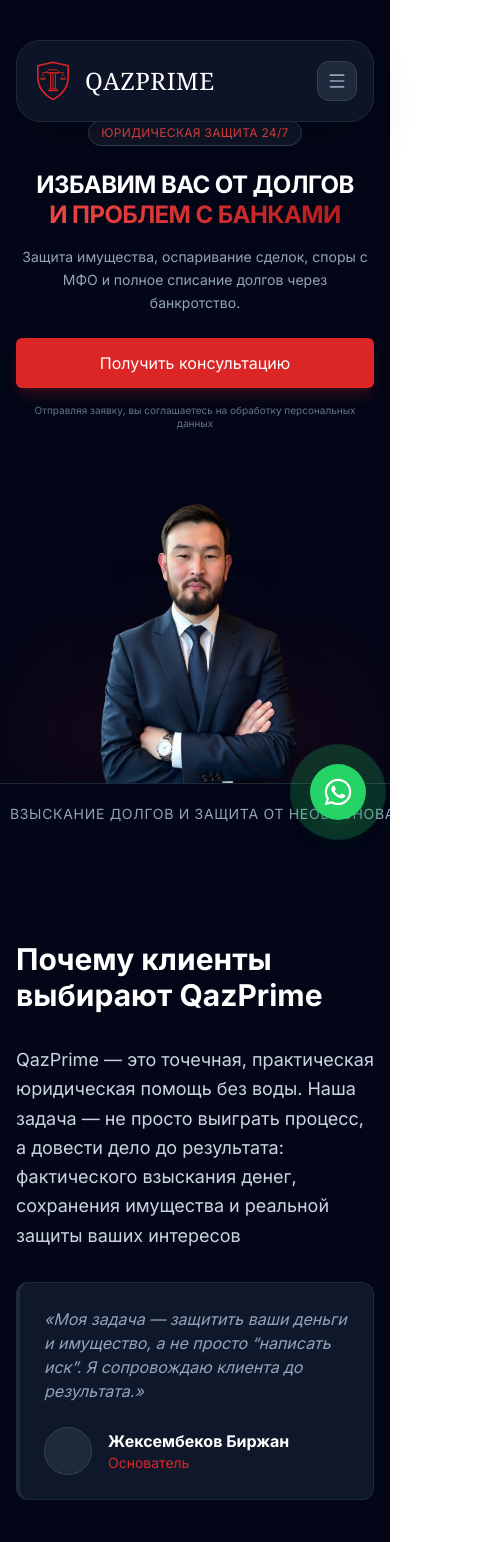
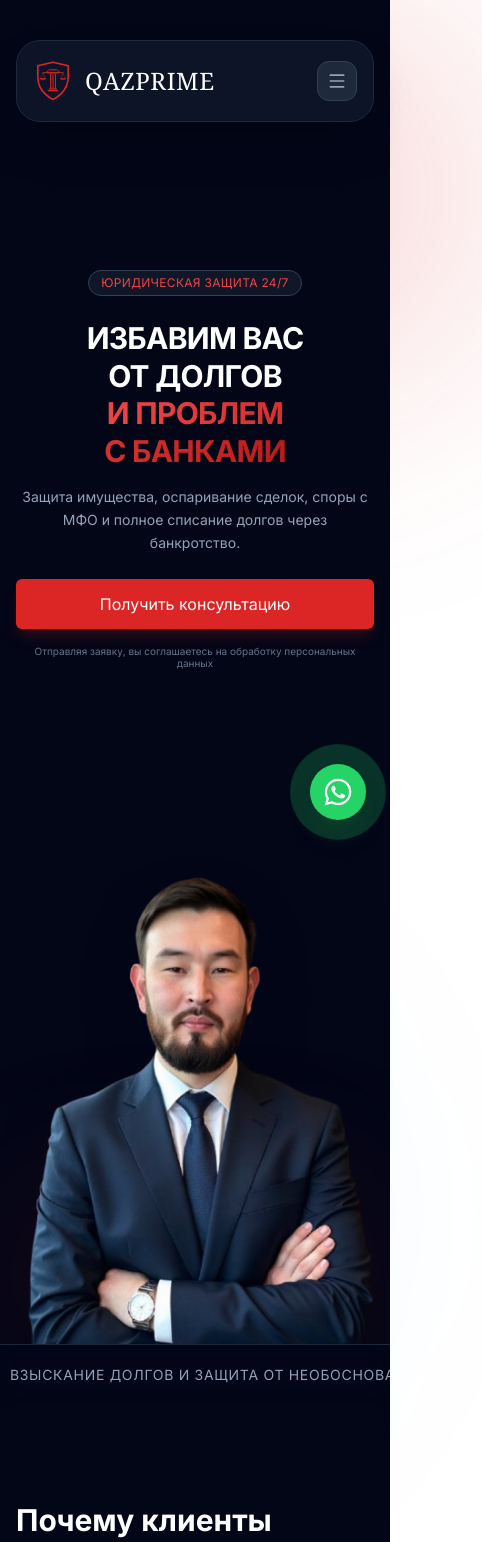
Before and after one commit to Alchinkaz/qaz-prime, a React (Vite) app: page / in a window 390 px wide. Shown: the top 1542 px of the page, 482 px wide, since content can reach past the window. Built offline with nearby package versions, Linux system fonts and the light colour scheme.

Commit message:
Split mobile layout: text-only h-screen followed by large image and marquee

```diff
--- a/components/Hero.tsx
+++ b/components/Hero.tsx
@@ -8,23 +8,24 @@
   };
 
   return (
-    <div className="relative bg-slate-950 overflow-hidden h-screen flex flex-col">
-      {/* Background Gradients */}
+    <div className="relative bg-slate-950 flex flex-col">
+      {/* Background Gradients (Fixed/Absolute) */}
       <div className="absolute top-0 left-1/4 w-96 h-96 bg-red-600/20 rounded-full blur-[128px] -z-10"></div>
       <div className="absolute bottom-0 right-1/4 w-96 h-96 bg-blue-600/10 rounded-full blur-[128px] -z-10"></div>
 
-      {/* Main Content Area */}
-      <div className="flex-1 flex items-center pt-24 md:pt-32 pb-0 overflow-hidden">
-        <div className="max-w-7xl mx-auto px-4 sm:px-6 lg:px-8 w-full h-full flex flex-col">
+      {/* Hero Section - Screen Height on Desktop, Screen Height on Mobile too */}
+      <div className="relative h-screen flex flex-col overflow-hidden">
+        <div className="flex-1 flex items-center pt-24 md:pt-32 pb-0">
+          <div className="max-w-7xl mx-auto px-4 sm:px-6 lg:px-8 w-full h-full flex flex-col justify-center">
             <div className="grid md:grid-cols-2 gap-8 md:gap-12 items-center h-full">
 
-            {/* Text Content */}
+              {/* Text Content - Always visible, centered on mobile h-screen */}
               <div className="relative z-10 flex flex-col items-center text-center md:items-start md:text-left py-6 md:py-12 shrink-0">
                 <div className="inline-flex items-center gap-2 px-3 py-1 rounded-full bg-slate-800/50 border border-slate-700 backdrop-blur-sm mb-6">
                   <span className="text-xs font-medium text-red-500 tracking-wide uppercase">Юридическая защита 24/7</span>
                 </div>
 
-              <h1 className="text-2xl md:text-5xl lg:text-6xl font-bold text-white tracking-tight mb-4 md:mb-6 leading-tight">
+                <h1 className="text-3xl md:text-5xl lg:text-6xl font-bold text-white tracking-tight mb-4 md:mb-6 leading-tight">
                   ИЗБАВИМ ВАС ОТ&nbsp;ДОЛГОВ <br />
                   <span className="text-transparent bg-clip-text bg-gradient-to-r from-red-500 to-red-700">
                     И ПРОБЛЕМ С&nbsp;БАНКАМИ
@@ -47,8 +48,8 @@
                 </div>
               </div>
 
-            {/* Image Content - Constrained to available space to keep marquee visible */}
-            <div className="relative flex-1 h-full min-h-0 flex items-end justify-center md:justify-end">
+              {/* Desktop Image Container (Hidden on mobile) */}
+              <div className="hidden md:flex relative flex-1 h-full min-h-0 items-end justify-center md:justify-end">
                 <div className="absolute inset-x-0 bottom-0 h-2/3 bg-gradient-to-t from-red-600/20 to-transparent rounded-t-3xl blur-2xl opacity-50"></div>
                 <img
                   src="/hero.png"
@@ -61,9 +62,25 @@
           </div>
         </div>
 
-      {/* Marquee - Sticks to bottom of h-screen container */}
-      <div className="relative z-20 shrink-0">
+        {/* Desktop Marquee (Hidden on mobile) */}
+        <div className="hidden md:block relative z-20 shrink-0">
           <RunningLine />
+        </div>
+      </div>
+
+      {/* Mobile-Only Section: Large Image and Marquee (Appears after h-screen) */}
+      <div className="md:hidden flex flex-col bg-slate-950">
+        <div className="relative w-full h-[500px] flex items-end justify-center overflow-hidden">
+          <div className="absolute inset-x-0 bottom-0 h-1/2 bg-gradient-to-t from-red-600/20 to-transparent blur-3xl opacity-60"></div>
+          <img
+            src="/hero.png"
+            alt="Юридическая защита эксперта"
+            className="relative z-10 w-full h-full object-contain object-bottom drop-shadow-2xl px-4 scale-110"
+          />
+        </div>
+        <div className="relative z-20">
+          <RunningLine />
+        </div>
       </div>
     </div>
   );
```
Lines whose indentation alone changed are shown as unchanged.
